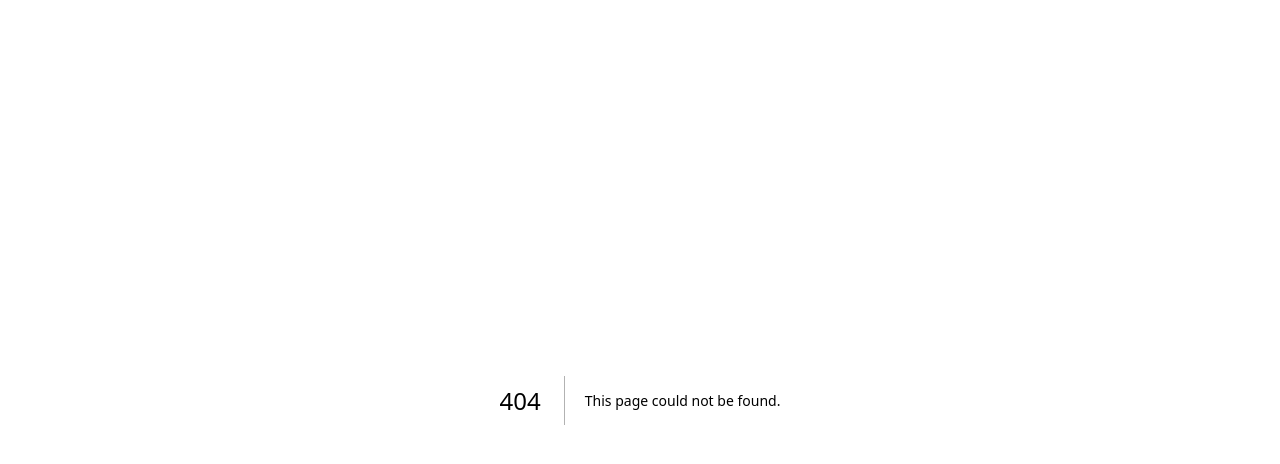
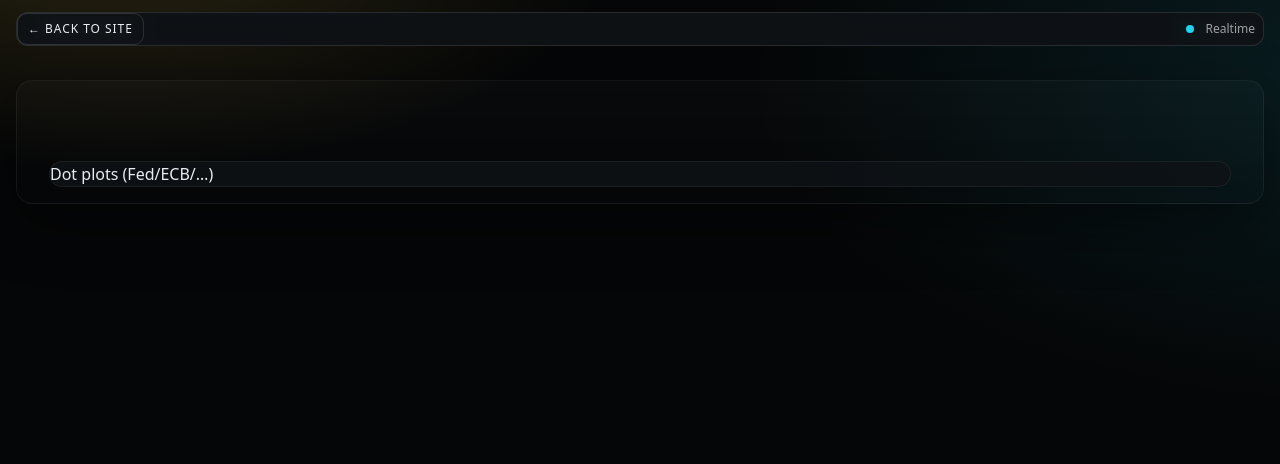
Before and after one commit to edmju/vtrqxtrading-next, a Next.js app: page /dashboard/dotplots in a window 1280 px wide. Before the commit this address had no page. Shown: the top 464 px of the page. Built offline with nearby package versions, Linux system fonts and the light colour scheme.

Commit message:
Create page.tsx

```diff
--- /dev/null
+++ b/src/app/(terminal)/dashboard/dotplots/page.tsx
@@ -0,0 +1,3 @@
+export default function DotPlotsPage() {
+  return <div className="terminal-panel">Dot plots (Fed/ECB/…)</div>;
+}
```
